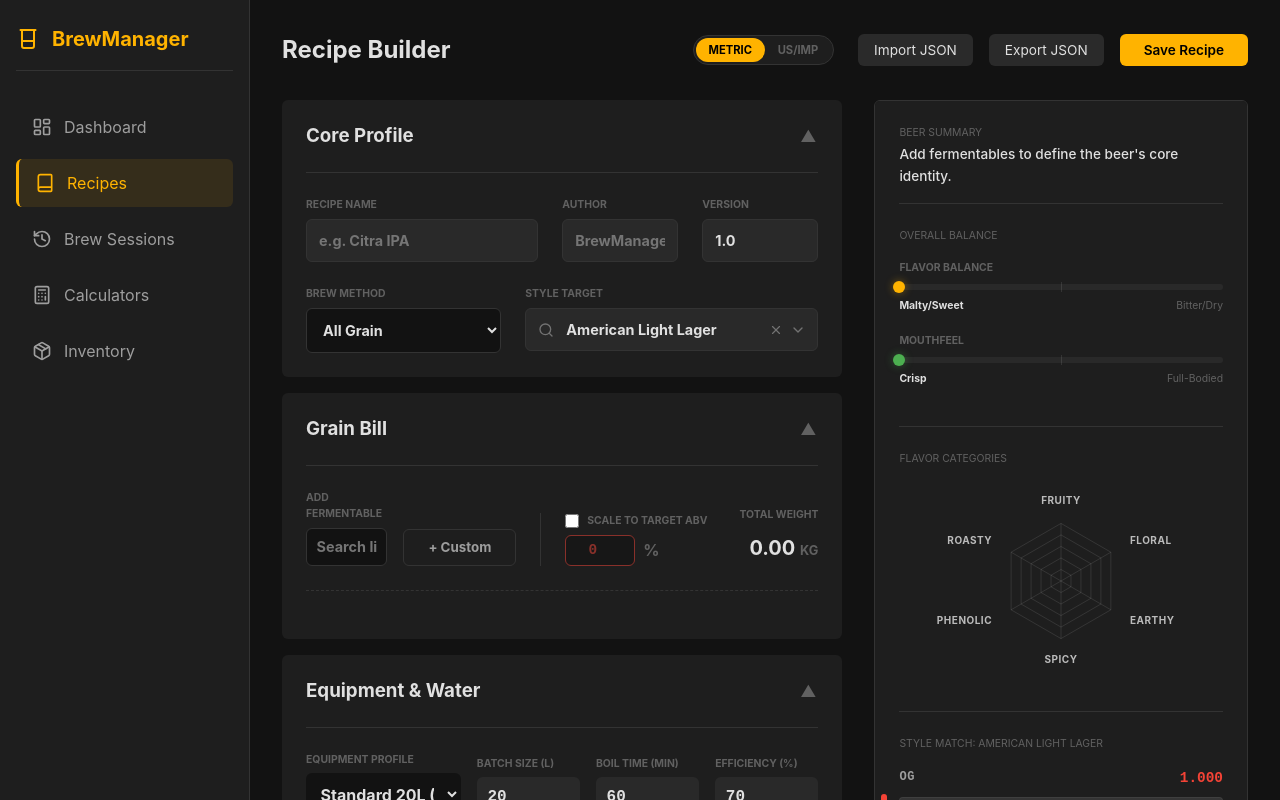
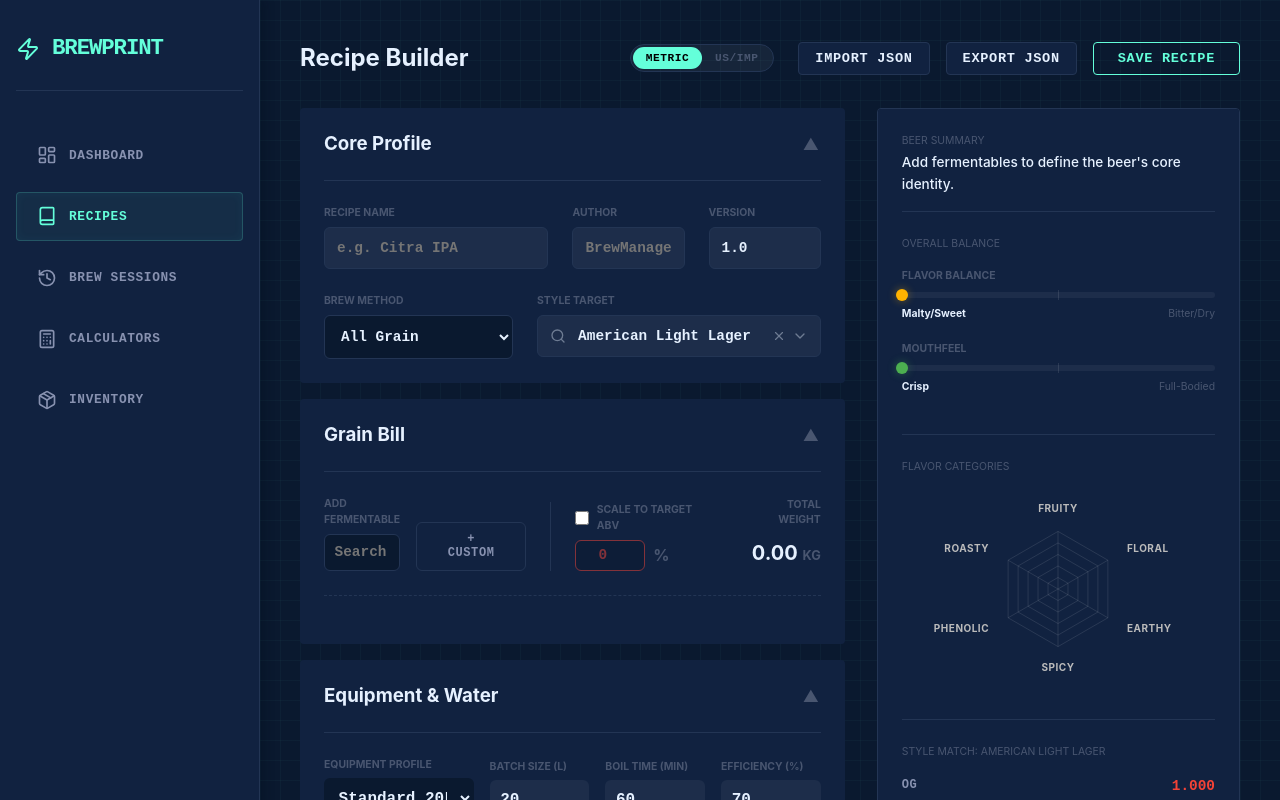
Before and after one commit to ihavegreenhair/BrewManager, a React (Vite) app: page /recipes/new in a window 1280 px wide. Shown: the top 800 px of the page. Built offline with nearby package versions, Linux system fonts and the light colour scheme.

Commit message:
Rebrand to Brewprint: Updated name, logo, and technical blueprint aesthetic

```diff
--- a/index.html
+++ b/index.html
@@ -4,7 +4,7 @@
     <meta charset="UTF-8" />
     <link rel="icon" type="image/svg+xml" href="/favicon.svg" />
     <meta name="viewport" content="width=device-width, initial-scale=1.0" />
-    <title>temp-app</title>
+    <title>Brewprint | Technical Brewing</title>
   </head>
   <body>
     <div id="root"></div>
--- a/package.json
+++ b/package.json
@@ -1,5 +1,5 @@
 {
-  "name": "temp-app",
+  "name": "brewprint",
   "private": true,
   "version": "0.0.0",
   "type": "module",
--- a/src/components/layout/AppLayout.module.css
+++ b/src/components/layout/AppLayout.module.css
@@ -5,58 +5,73 @@
 }
 
 .sidebar {
-  width: 250px;
+  width: 260px;
   background-color: var(--bg-surface);
   border-right: 1px solid var(--border-color);
   display: flex;
   flex-direction: column;
-  padding: 1.5rem 1rem;
+  padding: 2rem 1rem;
+  box-shadow: 4px 0 10px rgba(2, 12, 27, 0.3);
+  z-index: 10;
 }
 
 .brand {
   display: flex;
   align-items: center;
   gap: 0.75rem;
-  font-size: 1.25rem;
-  font-weight: bold;
+  font-family: var(--font-mono);
+  font-size: 1.4rem;
+  font-weight: 800;
   color: var(--accent-primary);
-  margin-bottom: 2rem;
-  padding-bottom: 1rem;
+  margin-bottom: 2.5rem;
+  padding-bottom: 1.5rem;
   border-bottom: 1px solid var(--border-color);
+  letter-spacing: -0.05em;
+  text-transform: uppercase;
 }
 
 .nav {
   display: flex;
   flex-direction: column;
-  gap: 0.5rem;
+  gap: 0.75rem;
 }
 
 .navLink {
   display: flex;
   align-items: center;
   gap: 0.75rem;
-  padding: 0.75rem 1rem;
+  padding: 0.85rem 1.25rem;
   color: var(--text-secondary);
   border-radius: var(--border-radius);
-  transition: all 0.2s;
+  transition: all 0.2s cubic-bezier(0.4, 0, 0.2, 1);
   text-decoration: none;
+  font-family: var(--font-mono);
+  font-size: 0.8rem;
+  font-weight: 600;
+  text-transform: uppercase;
+  letter-spacing: 0.05em;
+  border: 1px solid transparent;
 }
 
 .navLink:hover {
   background-color: var(--bg-surface-hover);
-  color: var(--text-primary);
+  color: var(--accent-primary);
   text-decoration: none;
+  border-color: rgba(100, 255, 218, 0.1);
+  transform: translateX(4px);
 }
 
 .activeNavLink {
-  background-color: rgba(255, 179, 0, 0.1); /* transparent accent */
+  background-color: rgba(100, 255, 218, 0.05);
   color: var(--accent-primary);
-  border-left: 3px solid var(--accent-primary);
+  border: 1px solid rgba(100, 255, 218, 0.2);
+  box-shadow: inset 0 0 10px rgba(100, 255, 218, 0.05);
 }
 
 .mainContent {
   flex: 1;
-  padding: 2rem;
+  padding: 2.5rem;
   overflow-y: auto;
-  background-color: var(--bg-main);
+  background-color: transparent; /* Show the global grid background */
+  position: relative;
 }
--- a/src/components/layout/AppLayout.tsx
+++ b/src/components/layout/AppLayout.tsx
@@ -1,6 +1,6 @@
 import React from 'react';
 import { NavLink, Outlet } from 'react-router-dom';
-import { Beaker, Book, Calculator, LayoutDashboard, History, Package } from 'lucide-react';
+import { Zap, Book, Calculator, LayoutDashboard, History, Package } from 'lucide-react';
 import styles from './AppLayout.module.css';
 
 const AppLayout: React.FC = () => {
@@ -8,8 +8,8 @@ const AppLayout: React.FC = () => {
     <div className={styles.layout}>
       <aside className={styles.sidebar}>
         <div className={styles.brand}>
-          <Beaker size={24} />
-          <span>BrewManager</span>
+          <Zap size={24} />
+          <span>Brewprint</span>
         </div>
 
         <nav className={styles.nav}>
--- a/src/pages/Dashboard.tsx
+++ b/src/pages/Dashboard.tsx
@@ -6,8 +6,8 @@ export const Dashboard = () => {
   return (
     <div>
       <h2>Dashboard</h2>
-      <p style={{ color: 'var(--text-secondary)', marginTop: '1rem' }}>
-        Welcome to BrewManager. Your command center for crafting the perfect brew.
+      <p style={{ color: 'var(--text-secondary)', marginTop: '1rem', fontFamily: 'var(--font-mono)', fontSize: '0.8rem', textTransform: 'uppercase', letterSpacing: '0.05em' }}>
+        Welcome to Brewprint. Your engineering command center for technical brewing.
       </p>
       <div style={{
         display: 'grid', gridTemplateColumns: 'repeat(3, 1fr)', gap: '1.5rem', marginTop: '2rem'
--- a/src/styles/global.css
+++ b/src/styles/global.css
@@ -9,9 +9,15 @@
 body {
   font-family: var(--font-sans);
   background-color: var(--bg-main);
+  /* Subtle Blueprint Grid */
+  background-image:
+    linear-gradient(rgba(100, 255, 218, 0.03) 1px, transparent 1px),
+    linear-gradient(90deg, rgba(100, 255, 218, 0.03) 1px, transparent 1px);
+  background-size: 20px 20px;
   color: var(--text-primary);
   line-height: 1.5;
   -webkit-font-smoothing: antialiased;
+  min-height: 100vh;
 }
 
 a {
@@ -24,33 +30,39 @@ a:hover {
 }
 
 button {
-  font-family: inherit;
+  font-family: var(--font-mono); /* Technical feel */
   cursor: pointer;
-  border: none;
+  border: 1px solid var(--border-color);
   border-radius: var(--border-radius);
   padding: 0.5rem 1rem;
-  background-color: var(--bg-surface-hover);
+  background-color: var(--bg-surface);
   color: var(--text-primary);
-  transition: background-color 0.2s ease;
+  transition: all 0.2s ease;
+  text-transform: uppercase;
+  letter-spacing: 0.05em;
+  font-size: 0.75rem;
+  font-weight: 600;
 }
 
 button:hover {
-  background-color: var(--border-color);
+  background-color: var(--bg-surface-hover);
+  border-color: var(--accent-primary);
+  box-shadow: 0 0 10px rgba(100, 255, 218, 0.1);
 }
 
 button.primary {
-  background-color: var(--accent-primary);
-  color: #000;
-  font-weight: 600;
+  background-color: transparent;
+  border: 1px solid var(--accent-primary);
+  color: var(--accent-primary);
 }
 
 button.primary:hover {
-  background-color: var(--accent-hover);
+  background-color: rgba(100, 255, 218, 0.1);
 }
 
 input, select, textarea {
-  font-family: inherit;
-  background-color: var(--bg-main);
+  font-family: var(--font-mono);
+  background-color: rgba(2, 12, 27, 0.5); /* Semi-transparent dark */
   color: var(--text-primary);
   border: 1px solid var(--border-color);
   border-radius: var(--border-radius);
@@ -60,6 +72,7 @@ input, select, textarea {
 input:focus, select:focus, textarea:focus {
   outline: none;
   border-color: var(--accent-primary);
+  box-shadow: 0 0 5px rgba(100, 255, 218, 0.2);
 }
 
 /* Number inputs use monospace for readability */
@@ -79,3 +92,22 @@ input[type="number"] {
 .hover-bg:hover {
   background-color: var(--bg-surface-hover);
 }
+
+/* Technical Detail Styles */
+.card {
+  background-color: var(--bg-surface);
+  border: 1px solid var(--border-color);
+  border-radius: var(--border-radius);
+  padding: 1.5rem;
+  box-shadow: var(--shadow-md);
+}
+
+.card-header {
+  border-bottom: 1px solid var(--border-color);
+  margin-bottom: 1rem;
+  padding-bottom: 0.5rem;
+  font-family: var(--font-mono);
+  font-size: 0.7rem;
+  color: var(--accent-primary);
+  text-transform: uppercase;
+}
--- a/src/styles/variables.css
+++ b/src/styles/variables.css
@@ -1,26 +1,26 @@
 :root {
-  /* Color Palette - Dark Lab Aesthetic */
-  --bg-main: #121212;
-  --bg-surface: #1E1E1E;
-  --bg-surface-hover: #2A2A2A;
+  /* Color Palette - "Brewprint" Blueprint Aesthetic */
+  --bg-main: #0A192F; /* Deep blueprint blue */
+  --bg-surface: #112240; /* Slightly lighter technical blue */
+  --bg-surface-hover: #233554;
 
-  --text-primary: #E0E0E0;
-  --text-secondary: #9E9E9E;
-  --text-muted: #616161;
+  --text-primary: #E6F1FF; /* Crisp technical white */
+  --text-secondary: #8892B0;
+  --text-muted: #495670;
 
-  --accent-primary: #FFB300; /* Amber for beer */
-  --accent-hover: #FFA000;
+  --accent-primary: #64FFDA; /* Blueprint Cyan/Teal */
+  --accent-hover: #52D1B2;
 
-  --status-success: #4CAF50;
-  --status-warning: #FF9800;
+  --status-success: #64FFDA;
+  --status-warning: #FFD700;
   --status-danger: #F44336;
-  --status-info: #2196F3;
+  --status-info: #00BFFF;
 
   /* Borders & Shadows */
-  --border-color: #333333;
-  --border-radius: 6px;
+  --border-color: #233554;
+  --border-radius: 4px; /* Sharper technical edges */
   --shadow-sm: 0 1px 3px rgba(0,0,0,0.5);
-  --shadow-md: 0 4px 6px rgba(0,0,0,0.5);
+  --shadow-md: 0 4px 12px rgba(2, 12, 27, 0.7);
 
   /* Typography */
   --font-sans: 'Inter', -apple-system, BlinkMacSystemFont, "Segoe UI", Roboto, Helvetica, Arial, sans-serif;
```
